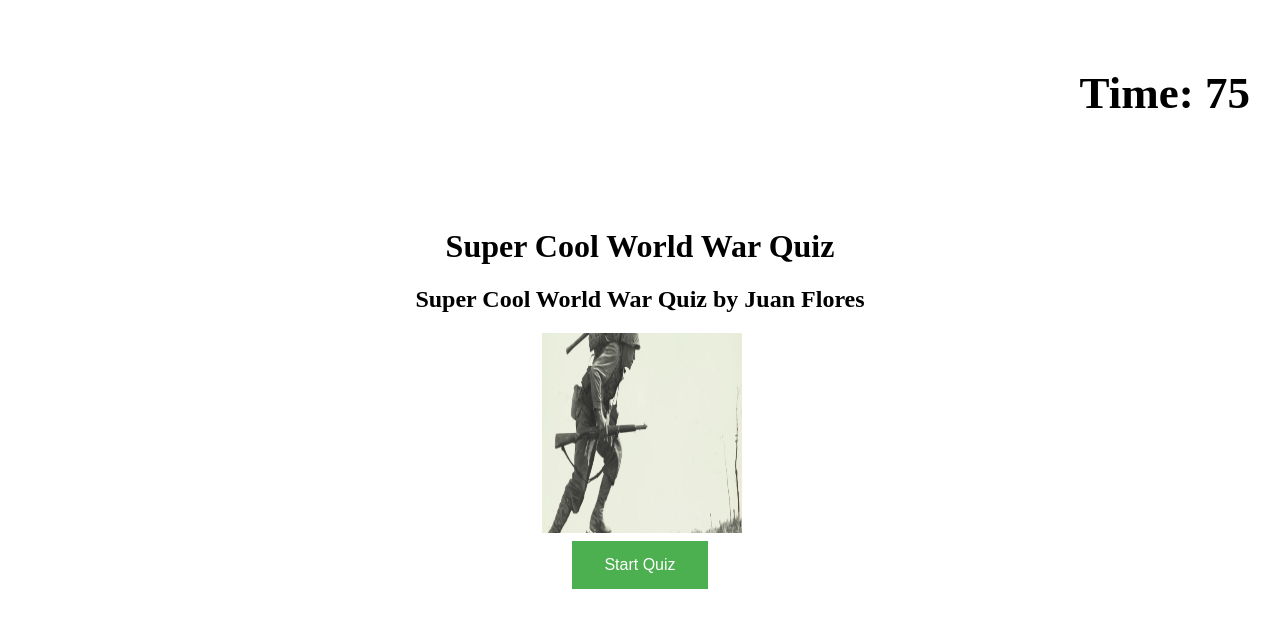
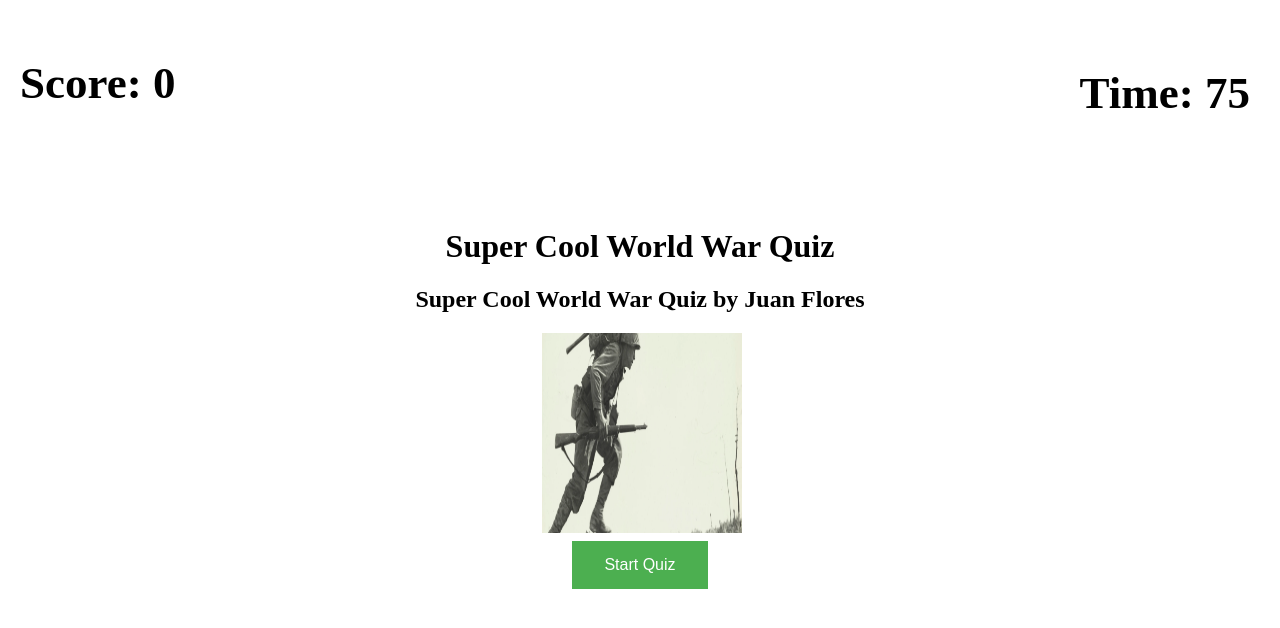
Before and after one commit to EASYMAK777/World-War-2-Quiz, a website: page index.html in a window 1280 px wide. Drawn offline with Linux system fonts and the light colour scheme.

Commit message:
displaying scoreboard on top right of doc

```diff
--- a/Assets/CSS/styles.css
+++ b/Assets/CSS/styles.css
@@ -51,6 +51,15 @@ html,body {
 }
 
 
+#scoreEl{
+    position: absolute;
+    top: 0;
+    left: 0;
+    font-size: 30px;
+    text-align: center;
+    margin: 20px;
+
+}
 
 
 
--- a/Assets/script/script2.js
+++ b/Assets/script/script2.js
@@ -1,8 +1,11 @@
 //get timerEl from html
 var timerEl = document.getElementById("timeLeft");
+var scoreEl = document.getElementById("score");
 
 //set timer to 75 seconds
 var timeLeft = 75;
+var score = 0;
 
 //display time in timeLeft element
 timerEl.textContent = timeLeft;
+scoreEl.textContent = score;
--- a/index.html
+++ b/index.html
@@ -29,6 +29,12 @@
             <!-- display var timeLeft in h2 -->
             <h2>Time: <span id="timeLeft"></span></h2>
         </div>
+
+        <div id = "scoreEl">
+            <!-- display var score in h2 -->
+            <h2>Score: <span id="score"></span></h2>
+        </div>
+
         <div class="questionEl">
             <button class="startBtn" id="startBtn">Start Quiz</button>
         </div>
```
